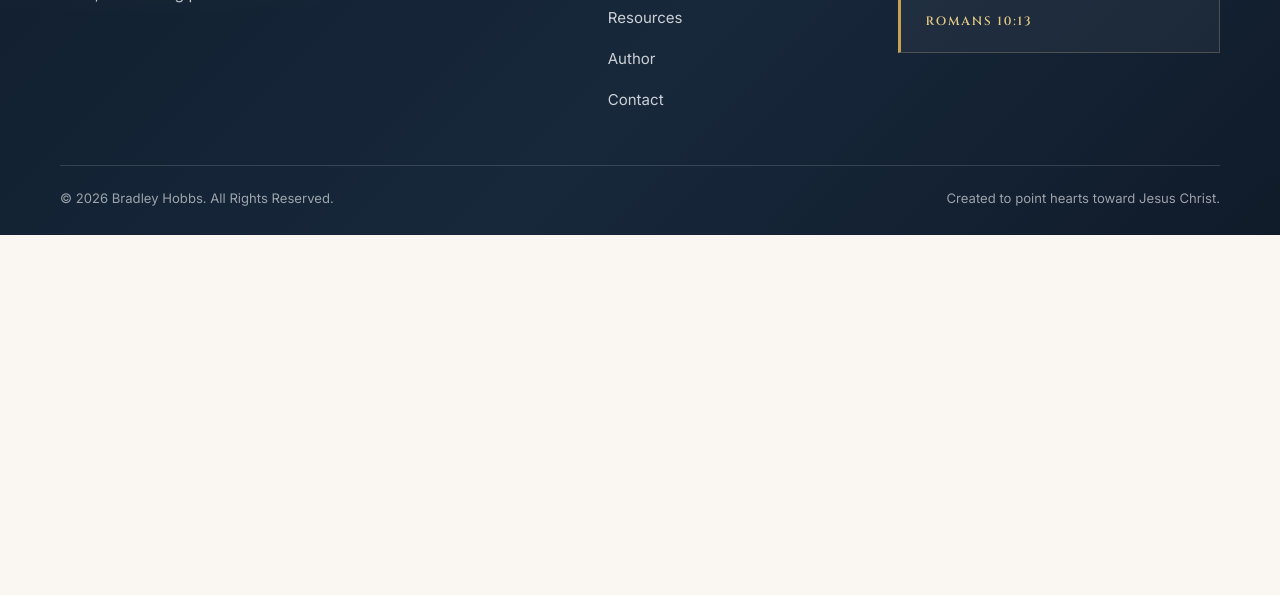
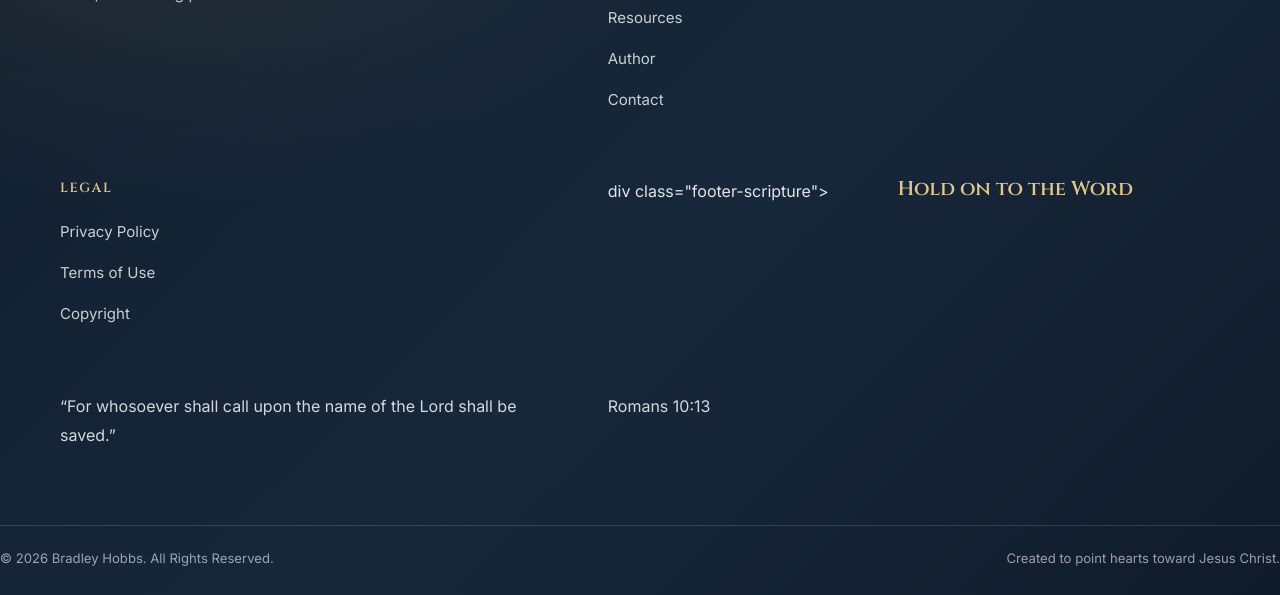
Before and after one commit to brad-hobbswd/who-do-you-call-savior, a plain HTML site: page resources/bible-studies/books/index.html in a window 1280 px wide. Shown: the part 8148-8743 px from the top of the page. Before the commit the page ends 8383 px from the top, so only its background shows below. Drawn offline with nearby package versions, Linux system fonts and the light colour scheme.

Commit message:
Add legal links to sitewide footer

```diff
--- a/resources/bible-studies/books/index.html
+++ b/resources/bible-studies/books/index.html
@@ -995,7 +995,8 @@
 
 </main>
 
-<footer class="site-footer"><div class="container"><div class="footer-grid"><div class="footer-brand"><p class="footer-eyebrow">THE MESSAGE OF THE BOOK</p><h3>Who Do You Call Savior?</h3><p>Every story is different. Every soul needs the same Savior. May every page point you toward the grace, truth, and saving power of Jesus Christ.</p></div><nav class="footer-links" aria-label="Footer navigation"><h4>Explore</h4><ul><li><a href="../../../">Home</a></li><li><a href="../../../about/">About</a></li><li><a href="../../../contents/">Read the Book</a></li><li><a href="../../../resources/">Resources</a></li><li><a href="../../../author/">Author</a></li><li><a href="../../../contact/">Contact</a></li></ul></nav><div class="footer-scripture"><h4>Hold on to the Word</h4><p>“For whosoever shall call upon the name of the Lord shall be saved.”</p><p class="footer-reference">Romans 10:13</p></div></div><div class="footer-bottom"><p>© 2026 Bradley Hobbs. All Rights Reserved.</p><p>Created to point hearts toward Jesus Christ.</p></div></div></footer>
+<footer class="site-footer"><div class="container"><div class="footer-grid"><div class="footer-brand"><p class="footer-eyebrow">THE MESSAGE OF THE BOOK</p><h3>Who Do You Call Savior?</h3><p>Every story is different. Every soul needs the same Savior. May every page point you toward the grace, truth, and saving power of Jesus Christ.</p></div><nav class="footer-links" aria-label="Footer navigation"><h4>Explore</h4><ul><li><a href="../../../">Home</a></li><li><a href="../../../about/">About</a></li><li><a href="../../../contents/">Read the Book</a></li><li><a href="../../../resources/">Resources</a></li><li><a href="../../../author/">Author</a></li><li><a href="../../../contact/">Contact</a></li></ul></nav><
+<nav class="footer-links" aria-label="Legal navigation"><h4>Legal</h4><ul><li><a href="../../../privacy.html">Privacy Policy</a></li><li><a href="../../../terms.html">Terms of Use</a></li><li><a href="../../../copyright.html">Copyright</a></li></ul></nav>div class="footer-scripture"><h4>Hold on to the Word</h4><p>“For whosoever shall call upon the name of the Lord shall be saved.”</p><p class="footer-reference">Romans 10:13</p></div></div><div class="footer-bottom"><p>© 2026 Bradley Hobbs. All Rights Reserved.</p><p>Created to point hearts toward Jesus Christ.</p></div></div></footer>
 
 <script src="../../../main.js"></script>
 
```
